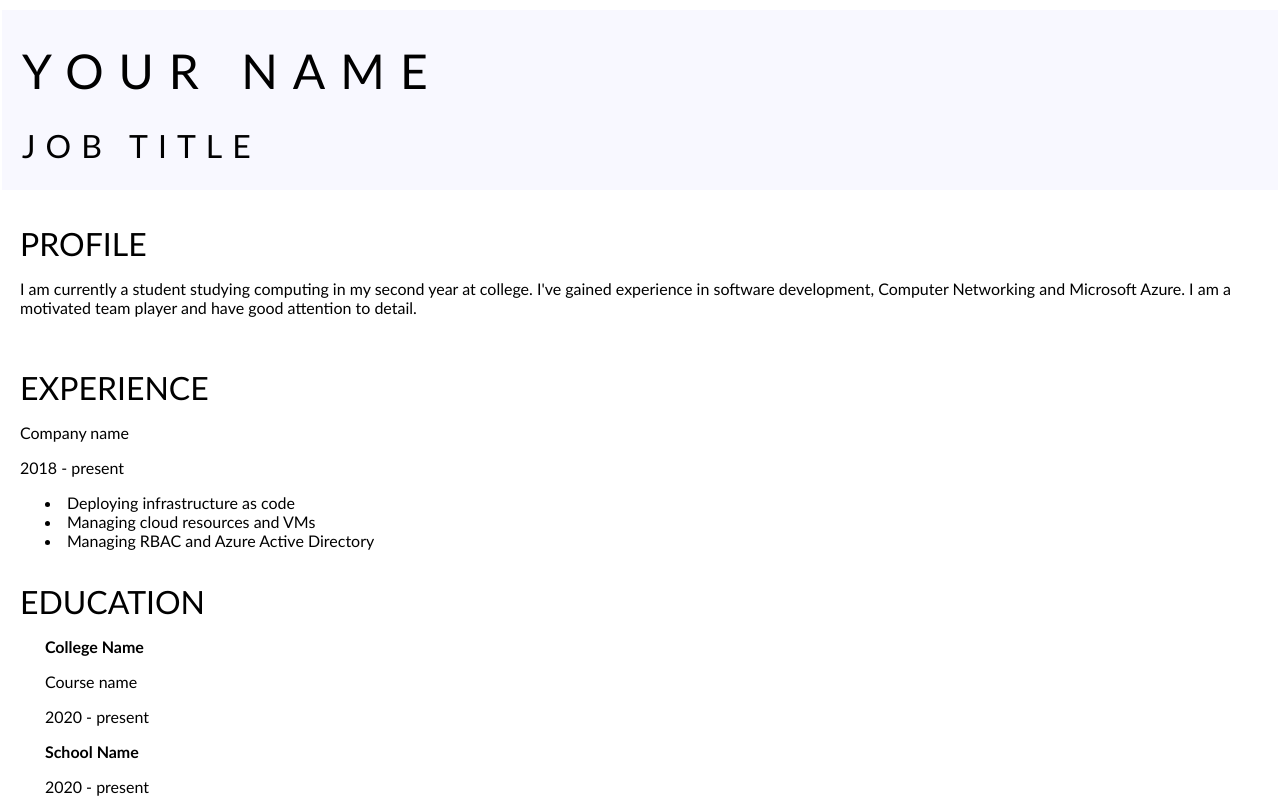
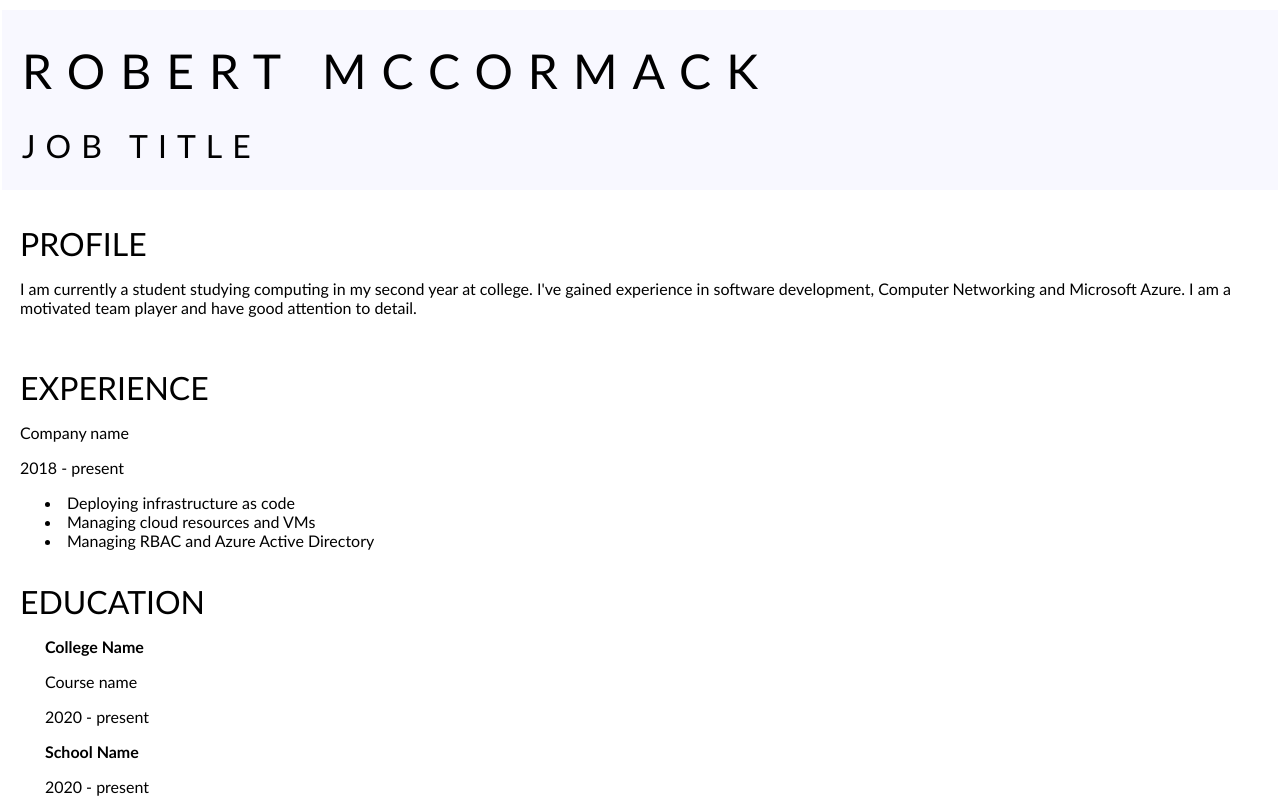
Before and after one commit to rpmccormack/demo, a plain HTML site: page index.html in a window 1280 px wide. Shown: the top 800 px of the page. Drawn offline with Linux system fonts and the light colour scheme.

Commit message:
Update index.html
added text

```diff
--- a/index.html
+++ b/index.html
@@ -7,7 +7,7 @@
 </head>
 <body>
 	<div class="header">
-		<h1>Your Name</h1>
+		<h1>Robert McCormack</h1>
 		<h2>Job title</h2>
 	</div>
 	<div class="mainArticle">
```
